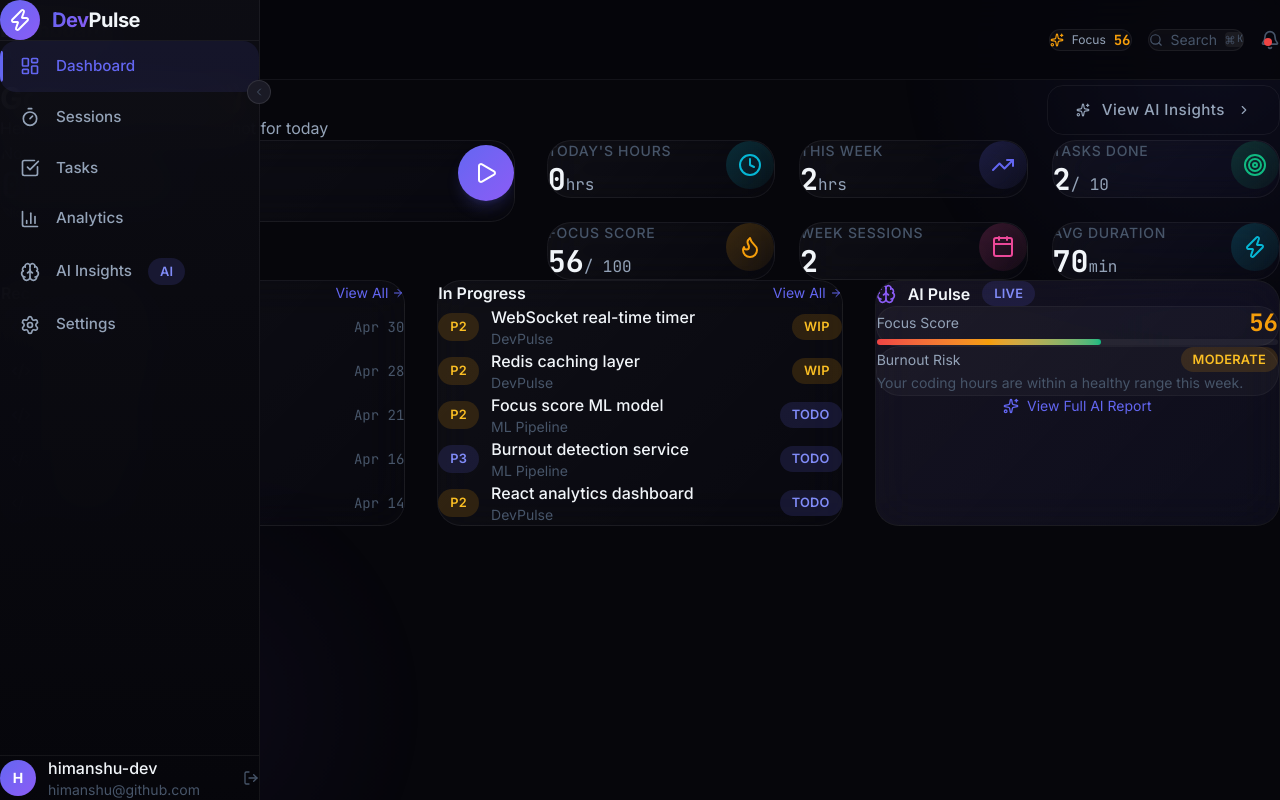
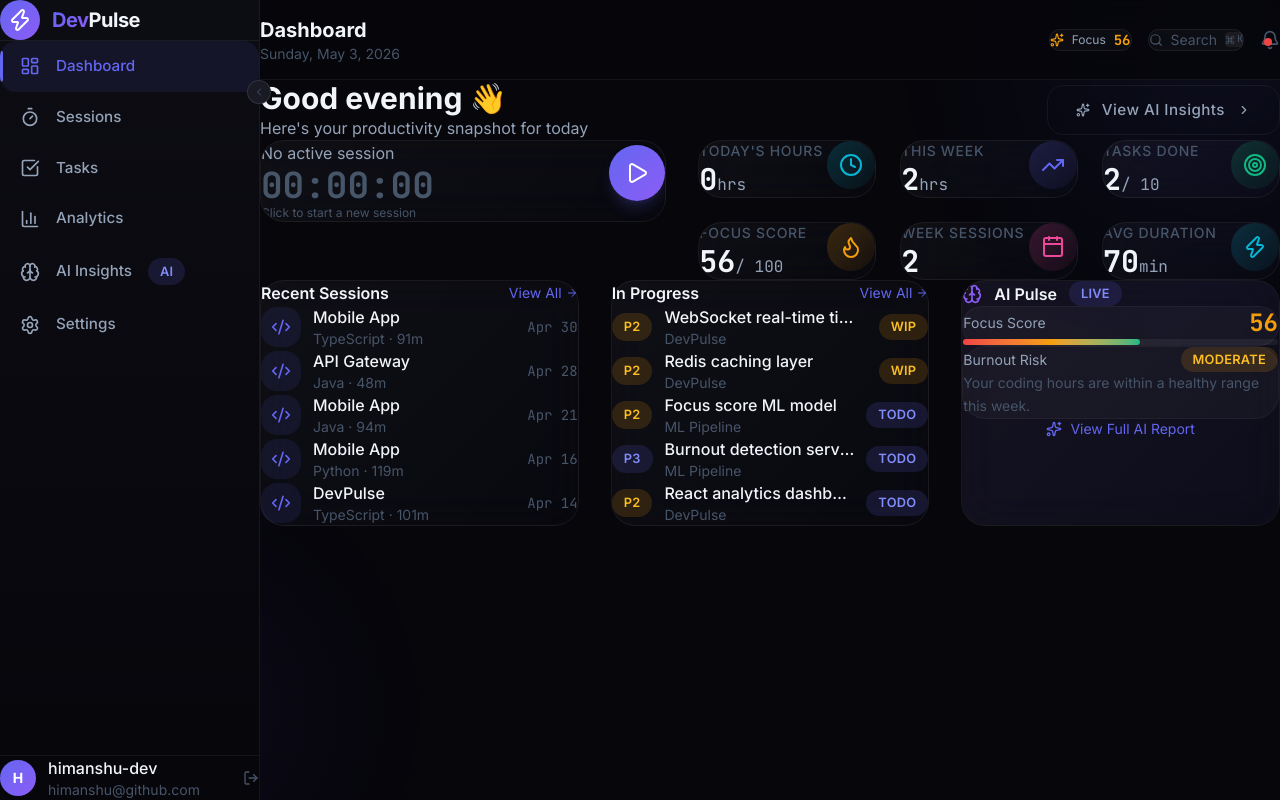
Before and after one commit to HimanshuBatra1615/DevPulse, a React (Vite) app: page /login in a window 1280 px wide. Both pictures are taken after a click on the button "Continue with GitHub". Built offline with nearby package versions, Linux system fonts and the light colour scheme.

Commit message:
Fix UI bugs: Use inline styles for dynamic layout margin and remove justify-content from buttons to prevent clipping

```diff
--- a/src/components/layout/Layout.jsx
+++ b/src/components/layout/Layout.jsx
@@ -29,7 +29,10 @@
 
       <Sidebar collapsed={collapsed} setCollapsed={setCollapsed} />
 
-      <main className={`flex-1 min-h-screen transition-all duration-300 ${collapsed ? 'ml-[72px]' : 'ml-[260px]'}`}>
+      <main
+        style={{ marginLeft: collapsed ? '72px' : '260px' }}
+        className="flex-1 min-h-screen transition-all duration-300"
+      >
         <Topbar />
         <div className="p-6">
           {children}
--- a/src/index.css
+++ b/src/index.css
@@ -338,7 +338,6 @@
   transition: all 0.2s ease;
   display: inline-flex;
   align-items: center;
-  justify-content: center;
   gap: 12px;
 }
 .btn-primary:hover {
@@ -363,7 +362,6 @@
   transition: all 0.2s ease;
   display: inline-flex;
   align-items: center;
-  justify-content: center;
   gap: 12px;
 }
 .btn-ghost:hover {
@@ -385,7 +383,6 @@
   transition: all 0.2s ease;
   display: inline-flex;
   align-items: center;
-  justify-content: center;
   gap: 12px;
 }
 .btn-danger:hover {
@@ -406,7 +403,6 @@
   transition: all 0.2s ease;
   display: inline-flex;
   align-items: center;
-  justify-content: center;
   gap: 12px;
 }
 .btn-success:hover {
```
